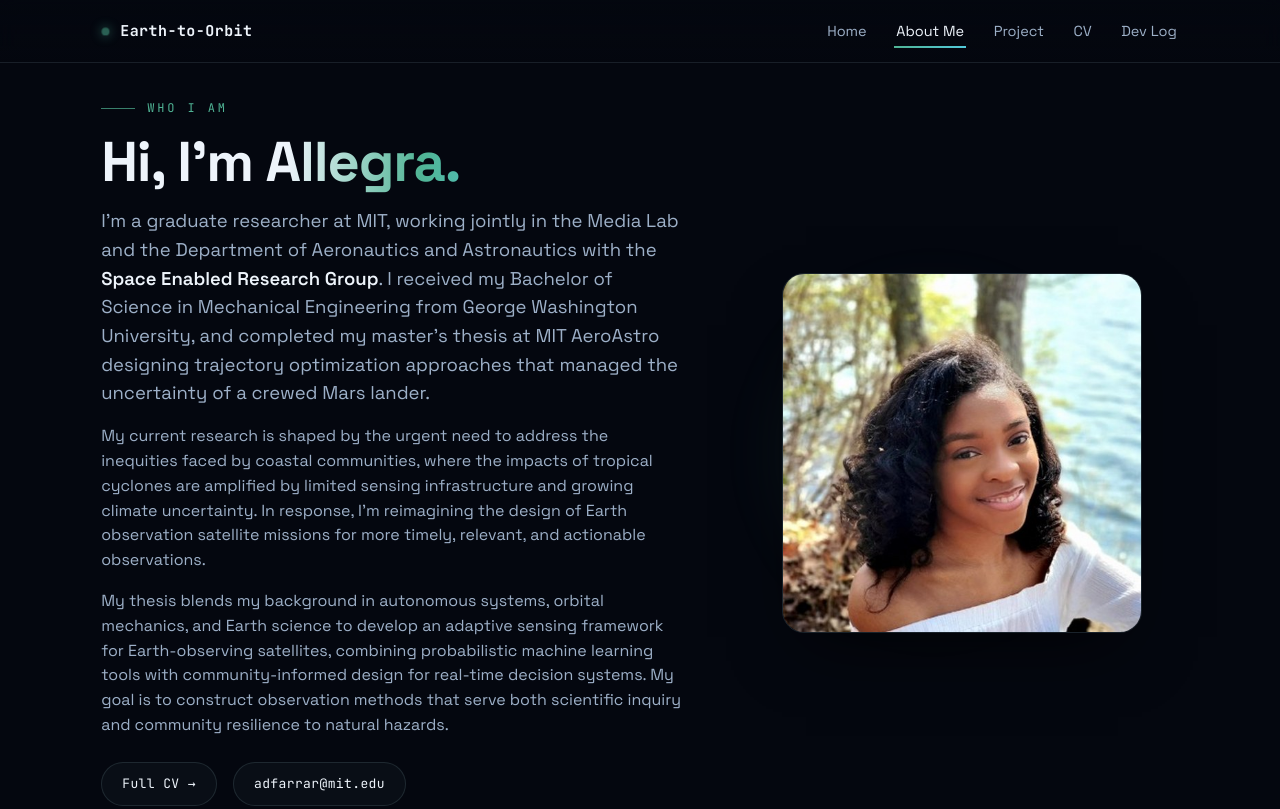
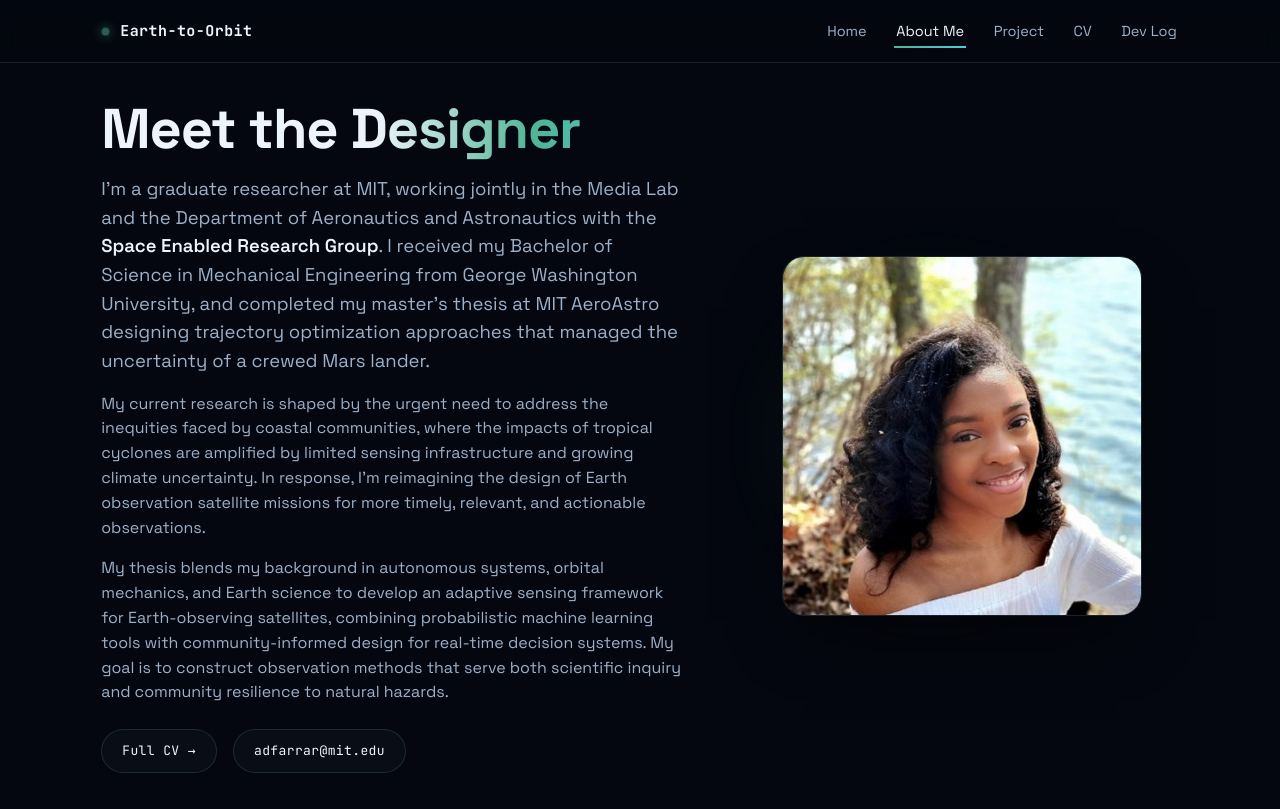
Before and after one commit to 16S893-AI-for-engineering-research/adfarrar, an Astro site: page /adfarrar/about in a window 1280 px wide. Shown: the top 809 px of the page. Built offline with nearby package versions, Linux system fonts and the light colour scheme; Astro itself is replaced by a stand-in of ours.

Commit message:
About page: remove eyebrow, change heading to Meet the Designer

```diff
--- a/src/pages/about/index.astro
+++ b/src/pages/about/index.astro
@@ -15,8 +15,7 @@ const base = import.meta.env.BASE_URL.replace(/\/$/, "");
     <div class="wrap">
       <div class="bio-grid">
         <div>
-          <span class="eyebrow">who I am</span>
-          <h1>Hi, I'm <span class="grad-text">Allegra.</span></h1>
+          <h1>Meet the <span class="grad-text">Designer</span></h1>
           <p class="lead mt-16">
             I'm a graduate researcher at MIT, working jointly in the Media Lab and
             the Department of Aeronautics and Astronautics with the
```
